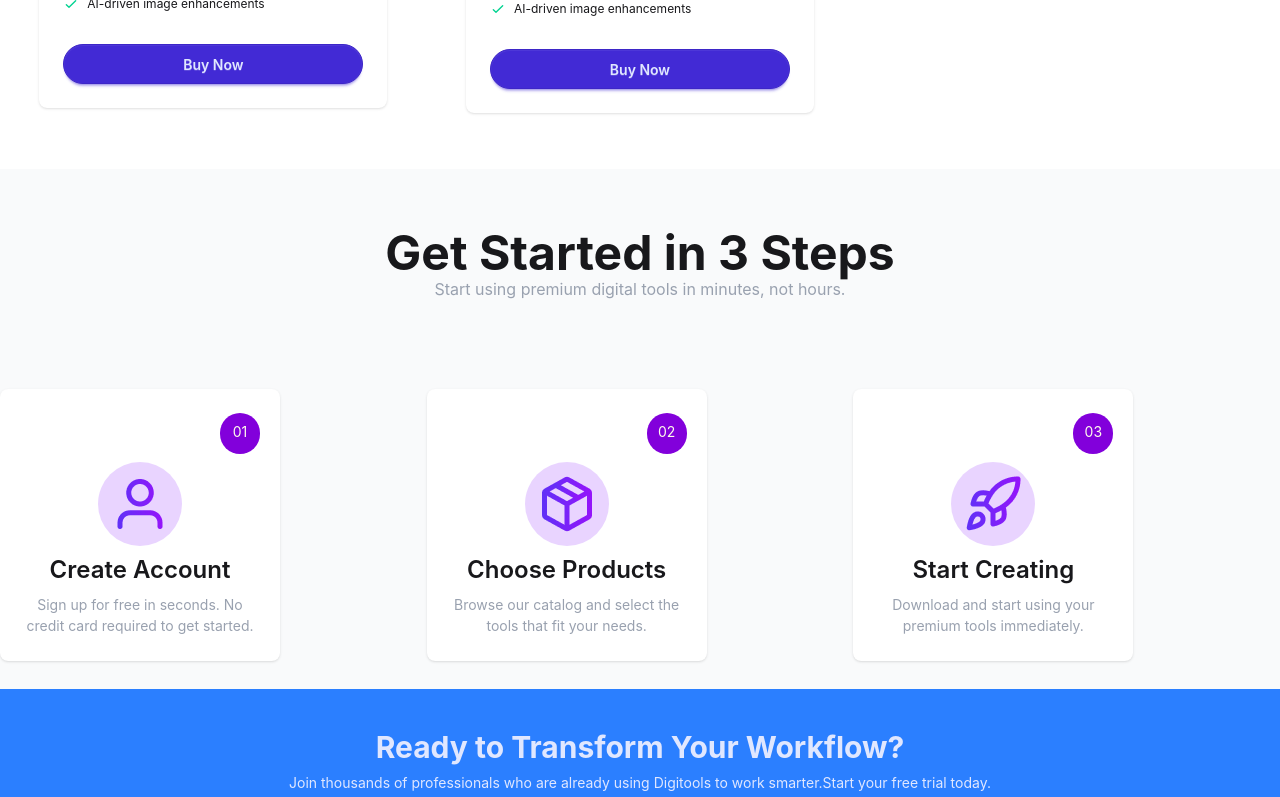
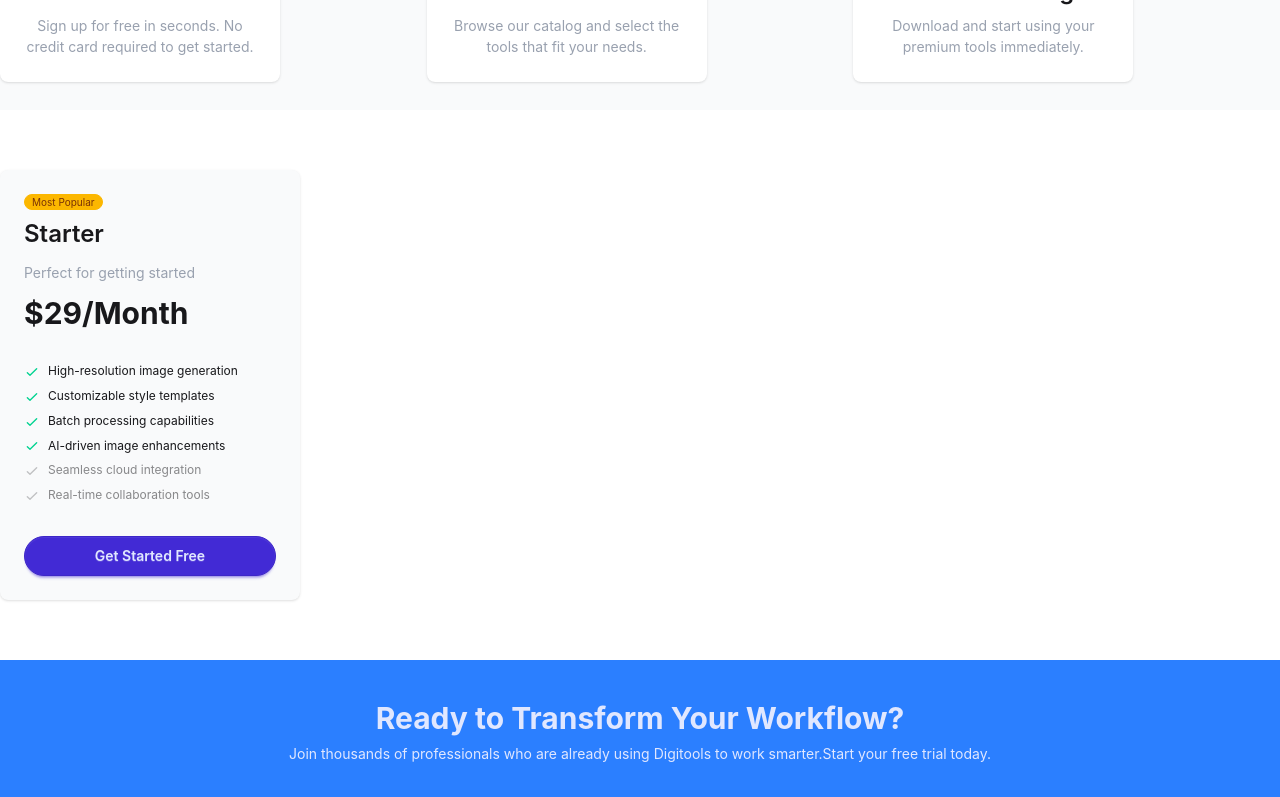
Before and after one commit to Sumona460/assignment-6, a React (Vite) app: page / in a window 1280 px wide. Shown: the part 3062-3859 px from the top of the page. Built offline with nearby package versions, Linux system fonts and the light colour scheme.

Commit message:
added pricing card design

```diff
--- a/src/App.jsx
+++ b/src/App.jsx
@@ -10,20 +10,26 @@
 
 import Rating from './components/Rating';
 import GetStarted from './components/Cards/GetStarted';
+import Pricing from './components/Cards/Pricing'
 
 
 
 
 const getCard = async ()=>{
-  const res = await fetch("/public/data.json")
-  return res.json()
+  const res = await fetch("/data.json")
+  return res.json();
 }
 
-const cardsPromise = getCard()
+const cardsPromise = getCard();
 
 
 function App() {
  const [cart, setCart] = useState([]);
+
+   const handleAddToCart = (card) => {
+    setCart([...cart, card]);
+  };
+
 
   return (
     <>
@@ -33,11 +39,13 @@
 <Rating/>
 
 {/* <FirstCard cardsPromise = {cardsPromise}></FirstCard> */}
-<FirstCard cardsPromise = {cardsPromise}/>
+<FirstCard cardsPromise = {cardsPromise} handleAddToCart={handleAddToCart}/>
 
 
 
 <GetStarted/>
+
+<Pricing/>
 
 <WorkFlow></WorkFlow>
 <Footer></Footer>
--- a/src/components/Cards/FirstCard.jsx
+++ b/src/components/Cards/FirstCard.jsx
@@ -1,31 +1,46 @@
-import React, { use } from 'react';
+import React, {  use, useState } from 'react';
+
 import { FaFileAlt } from 'react-icons/fa';
 import image from '../../assets/products/design-tool.png'
 import ToggleButtons from './ToggleBtn'
 
-const FirstCard = ({cardsPromise}) => {
+const FirstCard = ({cardsPromise,  handleAddToCart}) => {
     const cards = use(cardsPromise)
     console.log(cards);
+
+
+
+     const [addedItems, setAddedItems] = useState([]);
+
+     const handleClick = (card) => {
+  handleAddToCart(card);
+
+  if (addedItems.includes(card.id)) {
+    // REMOVE
+    setAddedItems(addedItems.filter(id => id !== card.id));
+  } else {
+    // ADD
+    setAddedItems([...addedItems, card.id]);
+  }
+};
+
     return (
         <>
         <div>
             <h2 className='text-5xl text-center font-bold mt-28'>Premium Digital Tools</h2>
             <p className='text-center'>Choose from our curated collection of premium digital products designed <br /> to boost your productivity and creativity.</p>
-            {/* <div className='flex gap-2 items-center justify-center text-center mb-16 mt-7'>
 
-                <button className='btn rounded-full btn-outline'><button className='btn btn-primary rounded-full'>Product</button>Cart</button>
-            </div> */}
             <ToggleButtons/>
         </div>
 
         <div className='grid md:grid-cols-3 container mx-auto mb-7'>
-{cards.map(card => <div className=''>
+{cards.map(card => <div key={card.id} className=''>
 
 
     <div className="card  w-87 bg-base-100 shadow-sm mb-7 space-y-3 container mx-auto">
   <div key={card.id} className="card-body">
     <div className='flex justify-between'>
-<img src="../../assets/products/design-tool.png" alt="" />
+<img src={image} alt="" />
     <span className="badge badge-xs badge-warning">{card.tag}</span>
     </div>
     <div className="">
@@ -54,7 +69,16 @@
 
     </ul>
     <div className="mt-6">
-      <button className="btn btn-primary rounded-full btn-block">Buy Now</button>
+      <button
+  onClick={() => handleClick(card)}
+  className={`btn rounded-full btn-block ${
+    addedItems.includes(card.id)
+      ? "btn-success"
+      : "btn-primary"
+  }`}
+>
+  {addedItems.includes(card.id) ? "Added" : "Buy Now"}
+</button>
     </div>
   </div>
 </div>
--- /dev/null
+++ b/src/components/Cards/Pricing.jsx
@@ -0,0 +1,49 @@
+import React from 'react';
+
+const Pricing = () => {
+    return (
+        <div className='my-15'>
+             <div className="card w-75 bg-gray-50 shadow-sm">
+  <div className="card-body ">
+    <span className="badge badge-xs badge-warning">Most Popular</span>
+    <div className="space-y-3">
+      <h2 className="text-2xl font-semibold">Starter</h2>
+      <p className='text-gray-400'>Perfect for getting started</p>
+      <span className="text-3xl font-bold">$29/Month</span>
+    </div>
+    <ul className="mt-6 flex flex-col gap-2 text-xs">
+      <li>
+        <svg xmlns="http://www.w3.org/2000/svg" className="size-4 me-2 inline-block text-success" fill="none" viewBox="0 0 24 24" stroke="currentColor"><path strokeLinecap="round" strokeLinejoin="round" strokeWidth="2" d="M5 13l4 4L19 7" /></svg>
+        <span>High-resolution image generation</span>
+      </li>
+      <li>
+        <svg xmlns="http://www.w3.org/2000/svg" className="size-4 me-2 inline-block text-success" fill="none" viewBox="0 0 24 24" stroke="currentColor"><path strokeLinecap="round" strokeLinejoin="round" strokeWidth="2" d="M5 13l4 4L19 7" /></svg>
+        <span>Customizable style templates</span>
+      </li>
+      <li>
+        <svg xmlns="http://www.w3.org/2000/svg" className="size-4 me-2 inline-block text-success" fill="none" viewBox="0 0 24 24" stroke="currentColor"><path strokeLinecap="round" strokeLinejoin="round" strokeWidth="2" d="M5 13l4 4L19 7" /></svg>
+        <span>Batch processing capabilities</span>
+      </li>
+      <li>
+        <svg xmlns="http://www.w3.org/2000/svg" className="size-4 me-2 inline-block text-success" fill="none" viewBox="0 0 24 24" stroke="currentColor"><path strokeLinecap="round" strokeLinejoin="round" strokeWidth="2" d="M5 13l4 4L19 7" /></svg>
+        <span>AI-driven image enhancements</span>
+      </li>
+      <li className="opacity-50">
+        <svg xmlns="http://www.w3.org/2000/svg" className="size-4 me-2 inline-block text-base-content/50" fill="none" viewBox="0 0 24 24" stroke="currentColor"><path strokeLinecap="round" strokeLinejoin="round" strokeWidth="2" d="M5 13l4 4L19 7" /></svg>
+        <span className="">Seamless cloud integration</span>
+      </li>
+      <li className="opacity-50">
+        <svg xmlns="http://www.w3.org/2000/svg" className="size-4 me-2 inline-block text-base-content/50" fill="none" viewBox="0 0 24 24" stroke="currentColor"><path strokeLinecap="round" strokeLinejoin="round" strokeWidth="2" d="M5 13l4 4L19 7" /></svg>
+        <span className="">Real-time collaboration tools</span>
+      </li>
+    </ul>
+    <div className="mt-6">
+      <button className="btn btn-primary btn-block rounded-full">Get Started Free</button>
+    </div>
+  </div>
+</div>
+        </div>
+    );
+};
+
+export default Pricing;
--- a/src/components/Navbar/Navbar.jsx
+++ b/src/components/Navbar/Navbar.jsx
@@ -1,4 +1,5 @@
 import React from 'react';
+// import ToggleButtons from '../Cards/FirstCard'
 
 const Navbar = ({cartCount = 0}) => {
     return (
@@ -29,12 +30,16 @@
       </div>
       <div
         tabIndex={0}
-        className="card card-compact dropdown-content bg-base-100 z-1 mt-3 w-52 shadow">
+        className="card card-compact dropdown-content bg-base-100 z-1 mt-3 w-180 shadow">
         <div className="card-body">
           <span className="text-lg font-bold">{cartCount} Items</span>
-          <span className="text-info">Subtotal: $999</span>
+          <div>
+               <h2 className='text-3xl text-center font-bold '>Premium Digital Tools</h2>
+               <p className='text-center'>Choose from our curated collection of premium digital products designed <br /> to boost your productivity and creativity.</p>
+            </div>
+
           <div className="card-actions">
-            <button className="btn btn-primary btn-block">View cart</button>
+            <button className="btn btn-primary rounded-full btn-block">Proceed to Checkout</button>
           </div>
         </div>
       </div>
```
